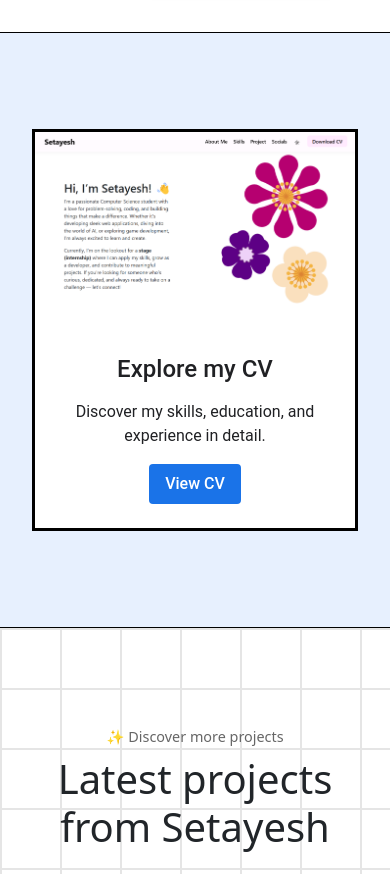
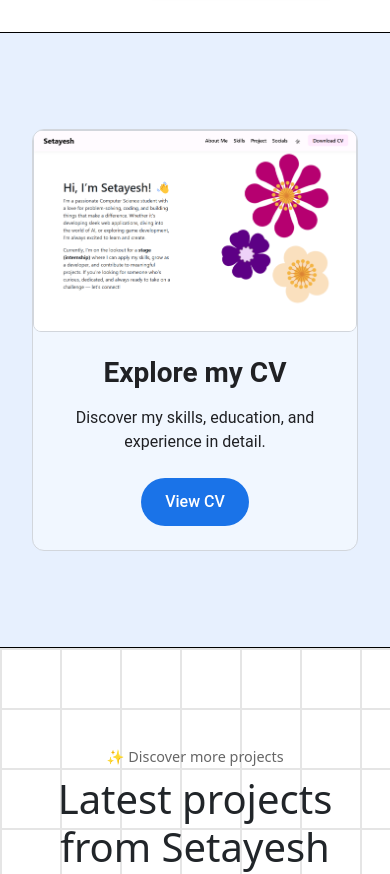
Before and after one commit to Setayesh2332/personal-portfolio-1.0, a React (Vite) app: page / in a window 390 px wide. Shown: the part 880-1754 px from the top of the page. Built offline with nearby package versions, Linux system fonts and the light colour scheme; no server answers.

Commit message:
Update style of CV

```diff
--- a/src/App.css
+++ b/src/App.css
@@ -458,6 +458,7 @@ main > section:not(:first-of-type) {
 
 .dark-theme .cv-card {
   background-color: #2a2a2a;
+  border-color: #3c4043;
 }
 
 .dark-theme .mobile-dropdown-menu {
@@ -1018,51 +1019,102 @@ main > section:not(:first-of-type) {
 
 .cv-card {
   display: flex;
-  flex-direction: column;
   align-items: center;
-  background-color: #ffffff;
-  border: 2px solid #d2d6dc;
-  border: 3px solid #000;
-  border-radius: 0;
-  max-width: 360px;
+  background-color: #f1f7ff;
+  border: 1px solid #d2d6dc;
+  border-radius: 12px;
+  max-width: 900px;
   width: 100%;
   font-family: 'Roboto', sans-serif;
   overflow: hidden;
 }
 
 .cv-image-wrapper {
-  width: 100%;
+  position: relative;
+  display: flex;
+  flex-direction: column;
+  align-items: center;
+  flex: 1;
 }
 
 .cv-image {
   display: block;
   width: 100%;
   height: auto;
+  border-radius: 8px;
+  border: 1px solid #d2d6dc;
+}
+
+.play-overlay {
+  position: absolute;
+  top: 50%;
+  left: 50%;
+  transform: translate(-50%, -50%);
+  width: 60px;
+  height: 60px;
+  background-color: #1a73e8;
+  border-radius: 50%;
+  display: flex;
+  align-items: center;
+  justify-content: center;
+  box-shadow: 0 2px 4px rgba(0, 0, 0, 0.2);
+}
+
+.play-icon {
+  width: 24px;
+  height: 24px;
+  fill: #ffffff;
+}
+
+.cv-carousel-dots {
+  display: flex;
+  gap: 0.25rem;
+  margin-top: 0.5rem;
+}
+
+.cv-dot {
+  width: 8px;
+  height: 8px;
+  background-color: #c3d4ff;
+  border-radius: 50%;
 }
 
 .cv-content {
-  padding: 1.5rem;
-  text-align: center;
+  flex: 1;
+  padding: 2rem;
+  text-align: left;
 }
 
 .cv-content h2 {
-  font-size: 1.5rem;
-  font-weight: 500;
+  font-size: 1.75rem;
+  font-weight: 600;
   color: #202124;
   margin: 0 0 1rem;
 }
 
 .cv-content p {
   color: #202124;
-  margin: 0 0 1rem;
+  margin: 0 0 1.5rem;
 }
 
 .cv-view-btn {
-  display: inline-block;
+  display: inline-flex;
+  align-items: center;
   background-color: #1a73e8;
   color: #ffffff;
-  padding: 0.5rem 1rem;
-  border-radius: 4px;
+  padding: 0.75rem 1.5rem;
+  border-radius: 9999px;
   font-weight: 500;
   text-decoration: none;
 }
+
+@media (max-width: 768px) {
+  .cv-card {
+    flex-direction: column;
+  }
+
+  .cv-content {
+    text-align: center;
+    padding: 1.5rem;
+  }
+}
--- a/src/components/Footer.tsx
+++ b/src/components/Footer.tsx
@@ -1,4 +1,4 @@
-import { FaGithub, FaLinkedin, FaEnvelope, FaInstagram } from "react-icons/fa";
+import { FaGithub, FaLinkedin, FaEnvelope} from "react-icons/fa";
 
 function Footer() {
     return (
@@ -20,13 +20,6 @@ function Footer() {
         </a>
         <a href="mailto:abbasimoghadam222@gmail.com">
           <FaEnvelope size={28} />
-        </a>
-        <a
-          href="https://www.instagram.com/"
-          target="_blank"
-          rel="noopener noreferrer"
-        >
-          <FaInstagram size={28} />
         </a>
       </div>
 
```
